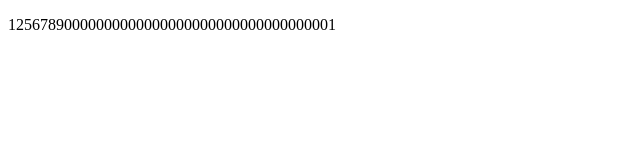
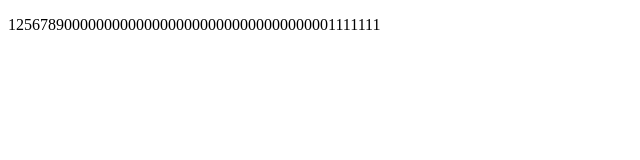
Before and after one commit to yoshiiiiiiiiiiiii/test1234, a plain HTML site: page index.html in a window 1280 px wide. Shown: the full height of the page, 0-640 px from the left. Drawn offline with Linux system fonts and the light colour scheme.

Commit message:
Update index.html

```diff
--- a/index.html
+++ b/index.html
@@ -6,6 +6,6 @@
     <title>Document</title>
 </head>
 <body>
-    <p>12567890000000000000000000000000000000001</p>
+    <p>12567890000000000000000000000000000000001111111</p>
 </body>
 </html>
```
